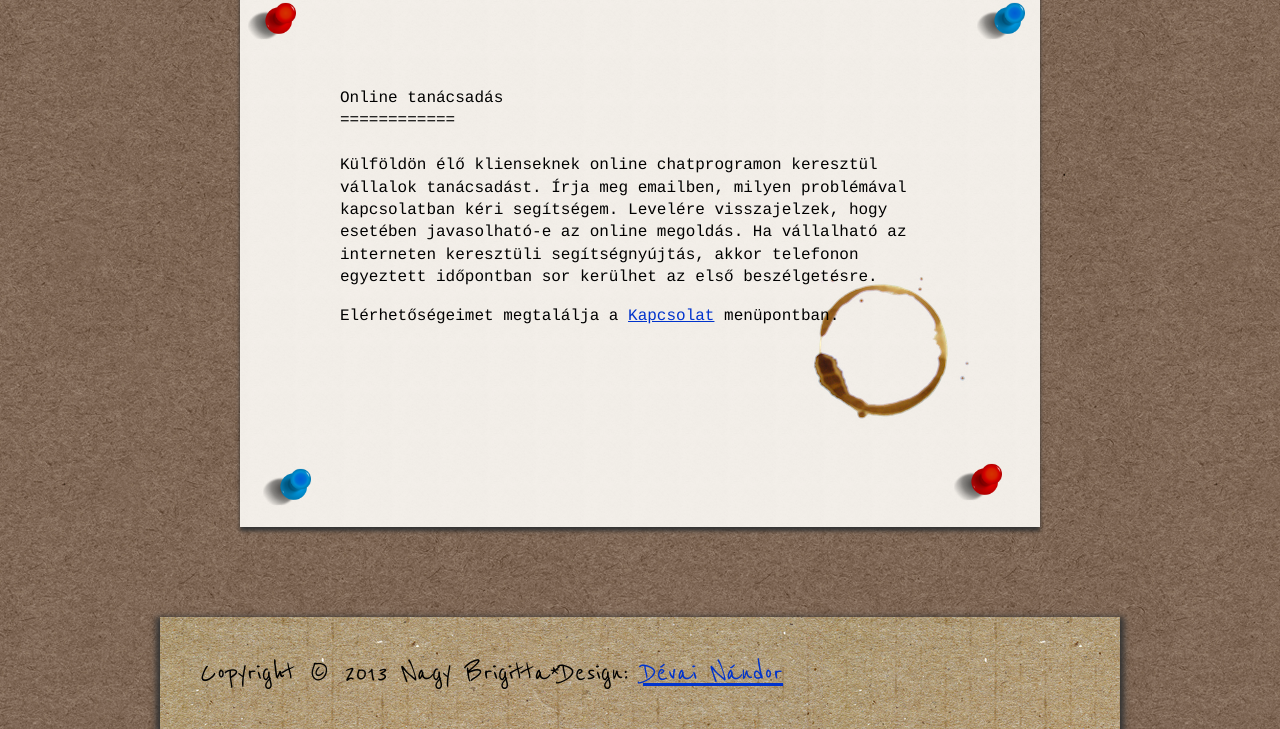
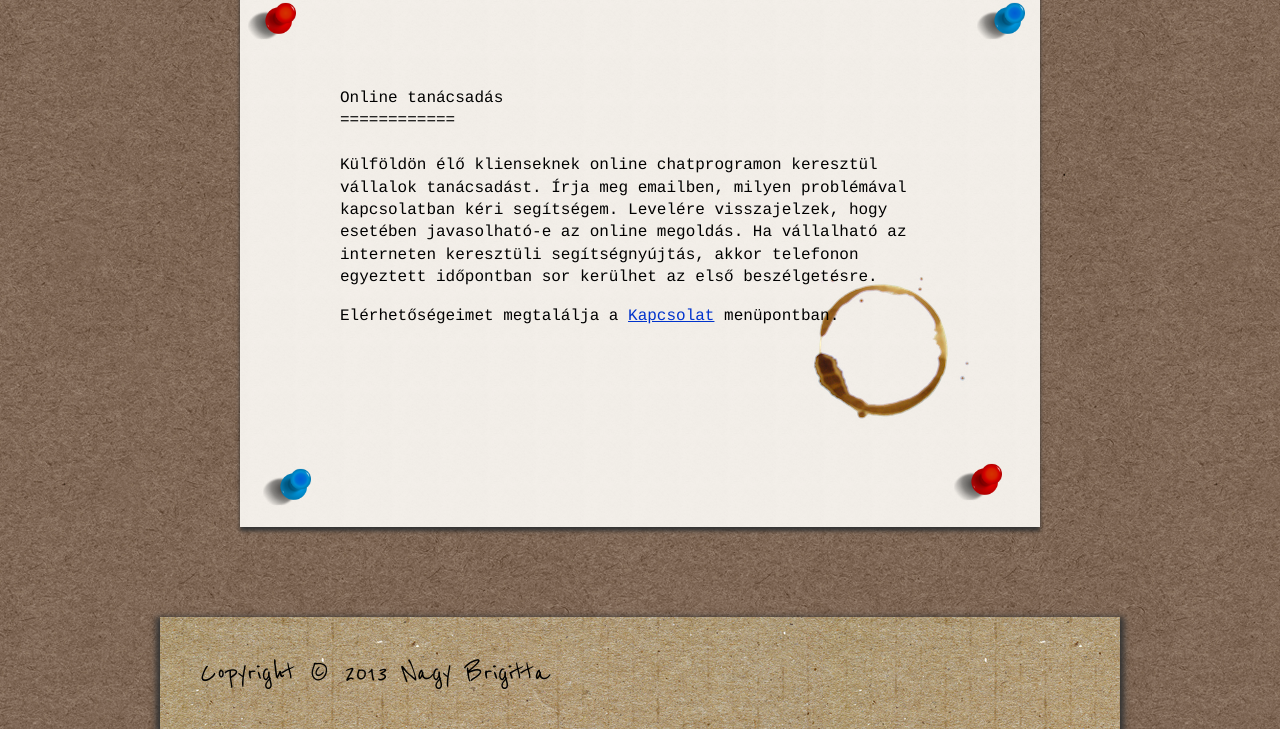
Before and after one commit to barakapszi/barakapszi.github.com, a plain HTML site: page online.html in a window 1280 px wide. Shown: the part 299-1028 px from the top of the page. Drawn offline with Linux system fonts and the light colour scheme; a web font is replaced by a local one.

Commit message:
footer update

```diff
--- a/online.html
+++ b/online.html
@@ -1,15 +1,18 @@
 <!DOCTYPE html>
 <html>
+
 <head>
   <meta charset="utf-8" />
   <title>Nagy Brigitta pszichológus – Bemutatkozás</title>
   <meta name="viewport" content="width=device-width, initial-scale=1">
-<meta name="keywords" content="pszichológiai tanácsadás, pszichoterápia, gyermek pszichoterápia, pszichológus, gyermekpszichológus, depresszió, szorongás, pánik, alvászavar, párkapcsolati problémák">
+  <meta name="keywords"
+    content="pszichológiai tanácsadás, pszichoterápia, gyermek pszichoterápia, pszichológus, gyermekpszichológus, depresszió, szorongás, pánik, alvászavar, párkapcsolati problémák">
   <meta name="description" content="Gyermek és felnőtt pszichológiai konzultáció">
   <link href="http://fonts.googleapis.com/css?family=Reenie+Beanie|Yesteryear" rel="stylesheet" type="text/css">
   <link href="default.css" rel="stylesheet" type="text/css">
   <link href="markdown.css" rel="stylesheet" type="text/css">
 </head>
+
 <body>
 
   <header>
@@ -26,15 +29,21 @@
 
       <h1>Online tanácsadás</h1>
 
-    <p>Külföldön élő klienseknek online chatprogramon keresztül vállalok tanácsadást. Írja meg emailben, milyen problémával kapcsolatban kéri segítségem. Levelére visszajelzek, hogy esetében javasolható-e az online megoldás. Ha vállalható az interneten keresztüli segítségnyújtás, akkor telefonon egyeztett időpontban sor kerülhet az első beszélgetésre.</p>
+      <p>Külföldön élő klienseknek online chatprogramon keresztül vállalok tanácsadást. Írja meg emailben, milyen
+        problémával kapcsolatban kéri segítségem. Levelére visszajelzek, hogy esetében javasolható-e az online megoldás.
+        Ha vállalható az interneten keresztüli segítségnyújtás, akkor telefonon egyeztett időpontban sor kerülhet az
+        első beszélgetésre.</p>
 
-    <p class="space-after">Elérhetőségeimet megtalálja a <a href="http://www.barakapszi.hu/contact.html">Kapcsolat</a> menüpontban.</p>
+      <p class="space-after">Elérhetőségeimet megtalálja a <a href="http://www.barakapszi.hu/contact.html">Kapcsolat</a>
+        menüpontban.</p>
 
     </article>
 
   </section>
 
-<footer><p>Copyright &copy; 2013 Nagy Brigitta&nbsp;*&nbsp;Design: <a href="http://www.devainandor.com">Dévai Nándor</a></p></footer>
+  <footer>
+    <p>Copyright &copy; 2013 Nagy Brigitta</p>
+  </footer>
+</body>
 
-</body>
 </html>
```
Also changed, not shown: contact.html (+17 -6 lines), index.html (+1 -2 lines). Lines whose indentation alone changed are shown as unchanged.
